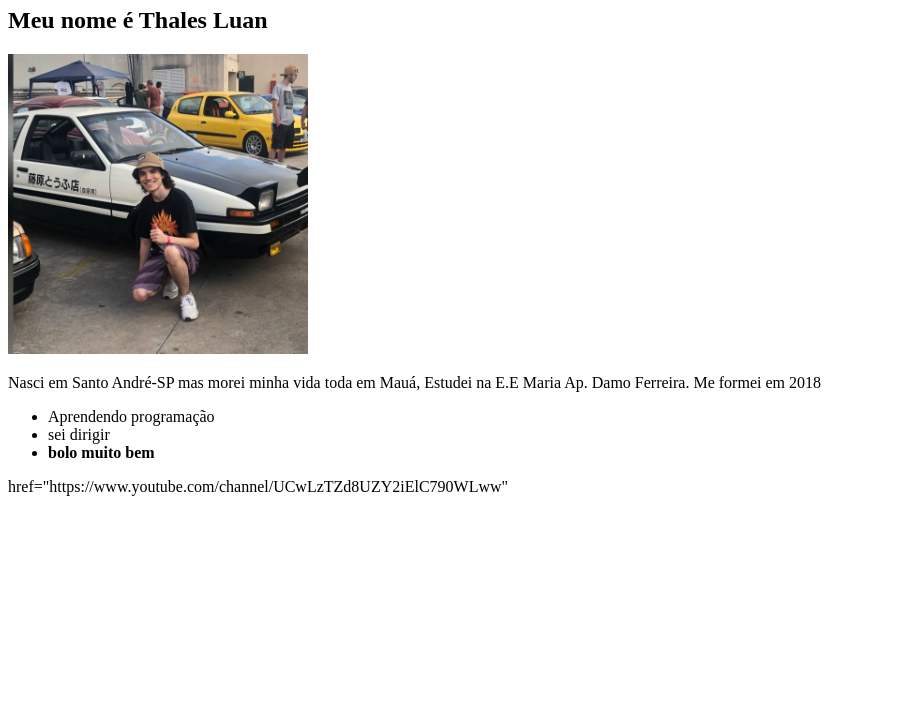
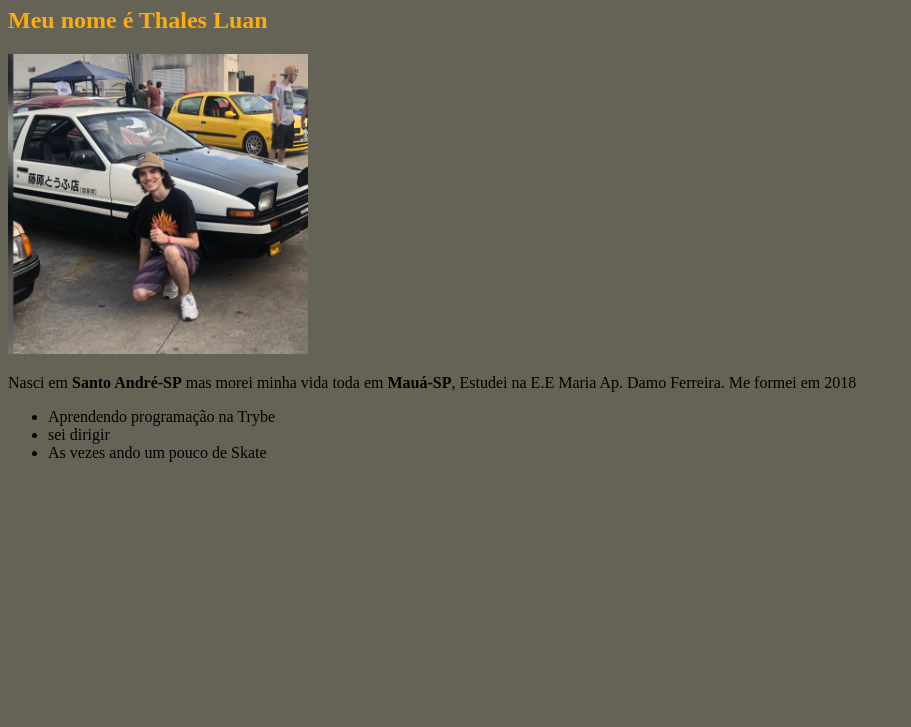
Before and after one commit to ThalesLuan/ThalesLuan.github.io, a plain HTML site: page index.html in a window 1280 px wide. Shown: the part 73-800 px from the top of the page, without its empty margins (0-911 px from the left). Drawn offline with Linux system fonts and the light colour scheme.

Commit message:
Mudança nas cores

```diff
--- a/index.html
+++ b/index.html
@@ -5,7 +5,18 @@
     <meta charset="UTF-8">
     <meta http-equiv="X-UA-Compatible" content="IE=edge">
     <meta name="viewport" content="width=device-width, initial-scale=1.0">
-    <title>Document</title>
+    <title>Portfólio Web</title>
+    <style>
+
+           body {
+            background-color: rgb(101, 98, 86)
+        }
+        h1, h2 {
+            color: rgb(252, 171, 16)
+        }
+
+
+    </style>
 </head>
 
 <body>
@@ -13,18 +24,17 @@
     <h2>Meu nome é Thales Luan</h2>
     <img src="/Images/265225518_881623082397720_5054907710694767392_n.jpg" alt="Thales Luan ao lado de um carro"
         width="300">
-    <p>Nasci em Santo André-SP mas morei minha vida toda em Mauá, Estudei na E.E Maria Ap. Damo Ferreira. Me formei em 2018</p>
+    <p>Nasci em <strong>Santo André-SP</strong> mas morei minha vida toda em <strong>Mauá-SP</strong>, Estudei na E.E Maria Ap. Damo Ferreira. Me formei
+        em 2018</p>
 
-    <ur>
-        <ul>
 
-            <li>Aprendendo programação</li>
-            <li> sei dirigir</li>
-            <li> <strong> bolo muito bem</strong> </li>
-        </ul>
-    </ur>
+    <ul>
+        <li>Aprendendo programação na Trybe</li>
+        <li>sei dirigir</li>
+        <li>As vezes ando um pouco de Skate</li>
+    </ul>
 
-    <a> href="https://www.youtube.com/channel/UCwLzTZd8UZY2iElC790WLww"</a>
+    <a href="https://www.youtube.com/channel/UCwLzTZd8UZY2iElC790WLww" target="blog que eu gosto"></a>
 
 </body>
 
```
